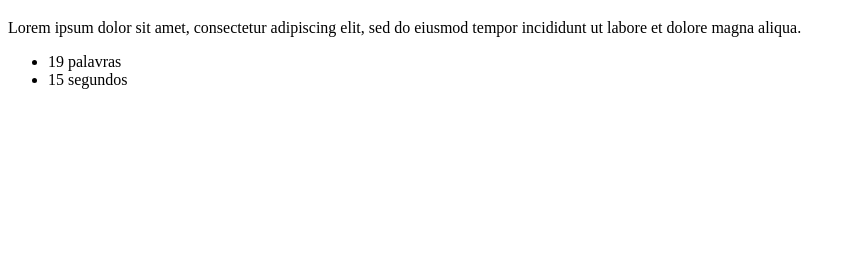
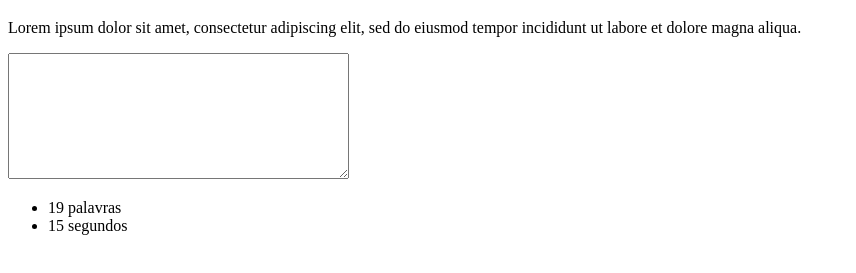
Before and after one commit to ivelidepaula/Alura-Typer, a plain HTML site: page public/principal.html in a window 1280 px wide. Shown: the part 61-334 px from the top of the page, without its empty margins (0-856 px from the left). Drawn offline with Linux system fonts and the light colour scheme.

Commit message:
Add textarea

```diff
--- a/public/principal.html
+++ b/public/principal.html
@@ -8,6 +8,8 @@
     <h1>Alura Typer</h1>
     <p class="frase">Lorem ipsum dolor sit amet, consectetur adipiscing elit, sed do eiusmod tempor incididunt ut labore et dolore magna aliqua.</p>
 
+    <textarea class="campo-digitacao" rows="8" cols ="40"></textarea>
+
     <ul class="informacoes">
         <li><span id="tamanho-frase">19</span> palavras</li>
         <li>15 segundos</li>
```
